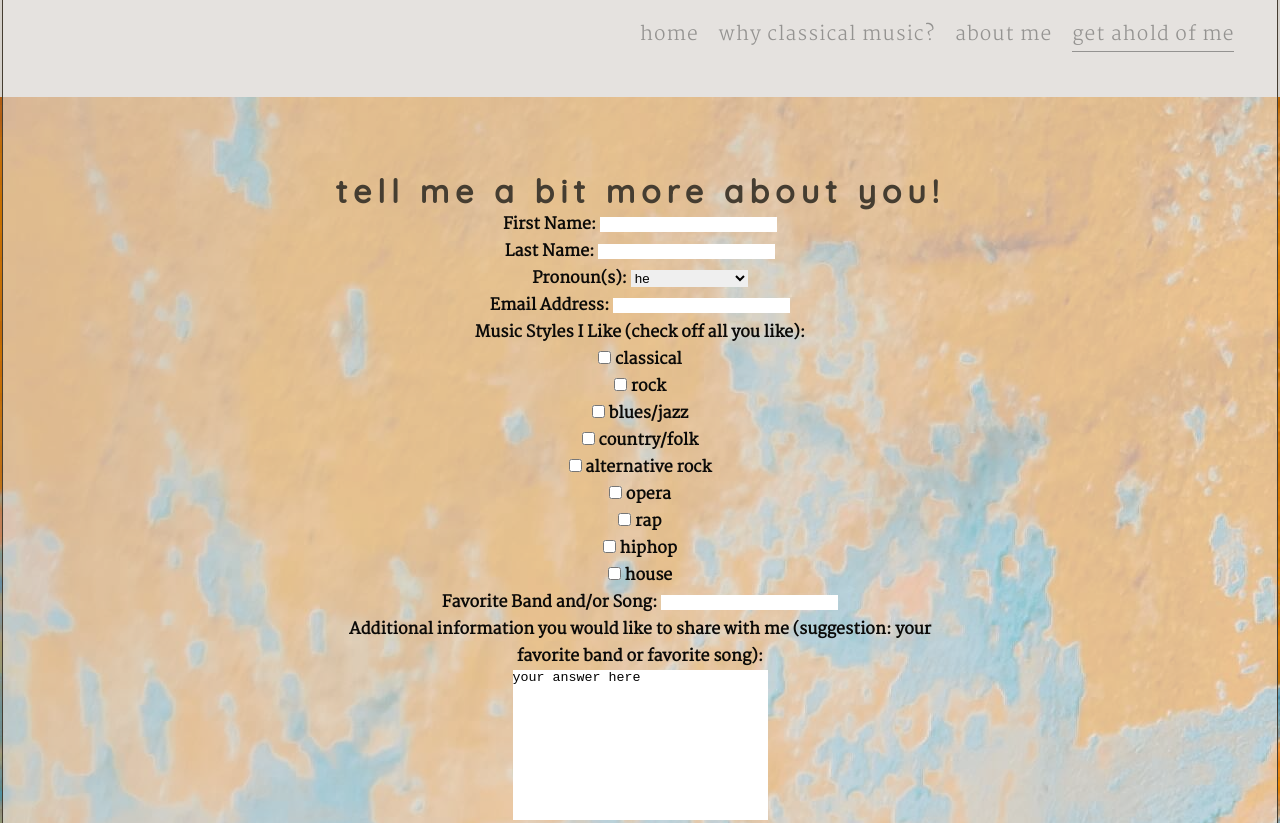
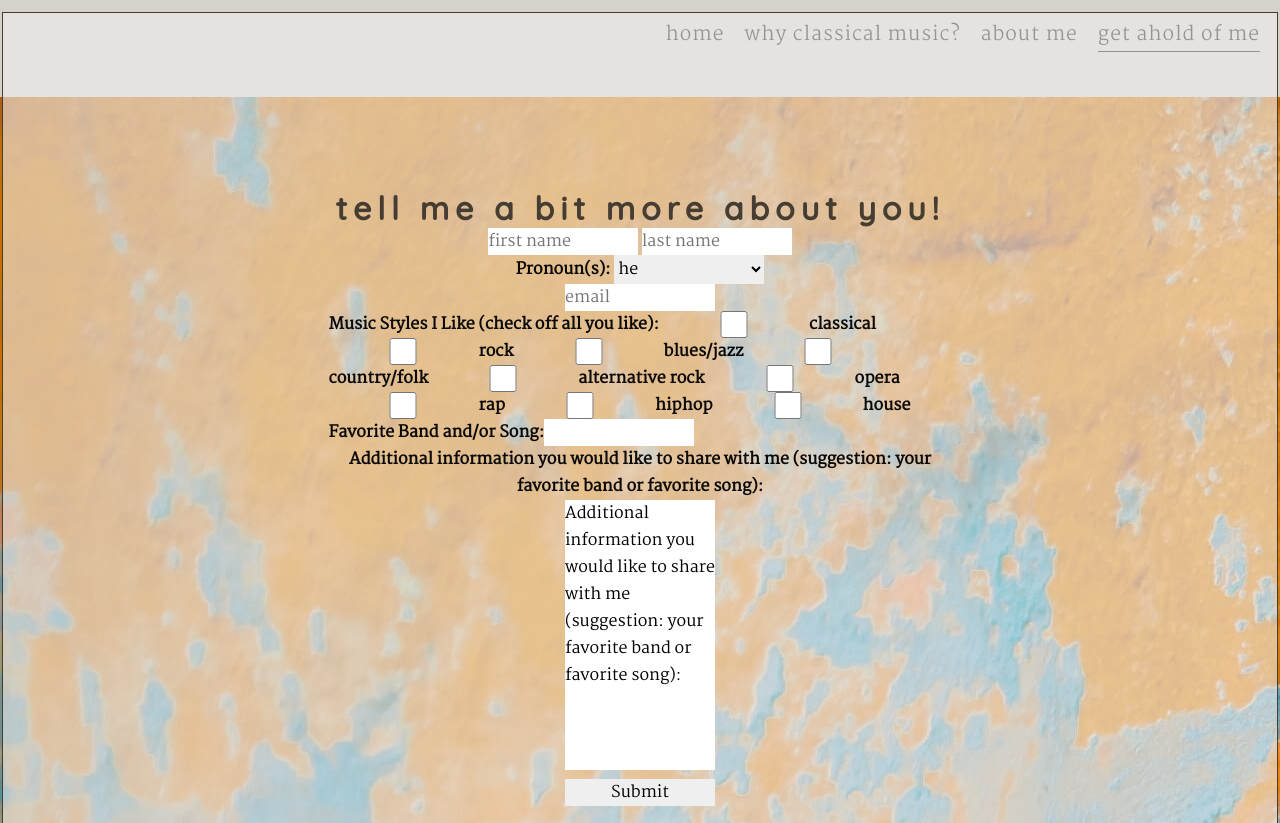
Before and after one commit to AliceOhio/classical-reimagined, a plain HTML site: page getahold.html in a window 1280 px wide. Shown: the top 823 px of the page. Drawn offline with Linux system fonts and the light colour scheme.

Commit message:
Begin formatting for form using flexbox

```diff
--- a/assets/css/style.css
+++ b/assets/css/style.css
@@ -32,7 +32,7 @@ h1, h2 {
 #menu {
     font-size: 110%;
     letter-spacing: 1px;
-    margin: 0 1vw;
+    /* margin: 0 1vw; */
     display: flex;
     line-height: 70px;
 
@@ -67,11 +67,11 @@ h1, h2 {
 
 .hero {
 
-    background-color: #D5D1CB;
+    background-color: rgba(213, 209, 203, 0.8);
     background-image: url(../images/photo-boards-OiV3i01sLqE-unsplash.smaller.jpg);
     /* background-blend-mode: overlay; */
     height: 100vh;
-    padding: 1em;
+    /* padding: 1em; */
 
     display: flex;
     flex-direction: column;
@@ -169,6 +169,19 @@ h1, h2 {
 
 /* get ahold of me */
 
+button,
+input,
+select,
+textarea {
+  font-family: inherit;
+  font-size: 100%;
+  width: 150px;
+  padding: 0;
+  margin: 0;
+  box-sizing: border-box;
+}
+
+
 .getahold {
     padding: 50px;
     font-family: Martel, sans-serif;
@@ -185,8 +198,17 @@ h1, h2 {
     padding: 175px 325px;
 }
 
+.musicstyles {
+    display: flex;
+    flex-row: row;
+    flex-wrap: wrap;
+    align-items: stretch;
+
+
+
+}
 input[type=text]:focus {
-    background-color: #D5D1CB;
+    background-color: #f1efed;
   }
 
 textarea {
--- a/getahold.html
+++ b/getahold.html
@@ -38,14 +38,13 @@
     <section class="hero">
         <form class="getahold" method="POST" action="#">
             <h2>Tell me a bit more about you!</h2>
-            <label for="fname">First Name:</label>
-            <input type="text" name="firstname" id="fname" required>
-            <br>
-            <label for="lname">Last Name:</label>
-            <input type="text" name="lastname" id="lname">
+            <!-- <label for="fname">First Name:</label> -->
+            <input type="text" name="firstname" id="fname" placeholder="first name" required aria-label="first name">
+            <!-- <label for="lname">Last Name:</label> -->
+            <input type="text" name="lastname" id="lname" placeholder="last name" aria-label="last name">
             <br>
             <label for="pronoun">Pronoun(s):</label>
-            <select name="pronoun" id="pronoun" required>
+            <select name="pronoun" id="pronoun" required placeholder="pronoun(s)" required aria-label="pronoun(s)">
                 <option value="he">he</option>
                 <option value="she">she</option>
                 <option value="they">they</option>
@@ -53,10 +52,14 @@
                 <option value="noanswer">prefer not to say</option>
             </select>
           <br>
-            <label for="email">Email Address:</label>
-            <input type="email" name="email" id="email" required>
+            <!-- <label for="email">Email Address:</label> -->
+            <input type="email" name="email" id="email" placeholder="email" required aria-label="email">
             <br>
-            <label for="sty.like">Music Styles I Like (check off all you like):</label><br>
+
+            <div class="musicstyles">
+            <label for="sty.like" >Music Styles I Like (check off all you like):</label>
+            <br>
+
             <input type="checkbox" name="classical" id="classical" value="classical">
             <label for="classical">classical</label><br>
 
@@ -86,10 +89,11 @@
 
             <label for="favband">Favorite Band and/or Song:</label>
             <input type="text" name="favband" id="favband"><br>
+        </div>
 
 
             <label for="addl">Additional information you would like to share with me (suggestion: your favorite band or favorite song):</label><br>
-            <textarea name="addl" id="addl" cols="30" rows="10">your answer here</textarea><br>
+            <textarea name="addl" id="addl" cols="30" rows="10">Additional information you would like to share with me (suggestion: your favorite band or favorite song):</textarea><br>
 
 
             <button type="submit">Submit</button>
```
